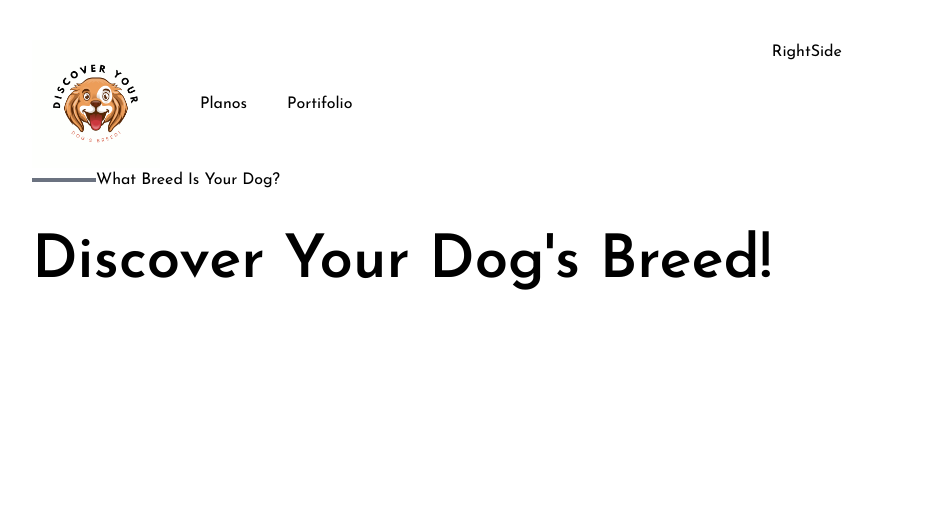
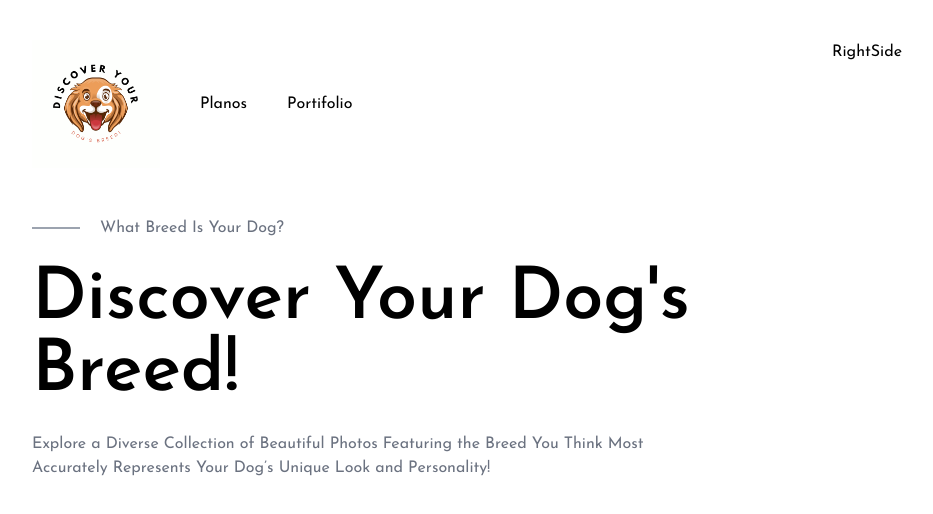
Before and after one commit to PedroPaulo-Git/What-Breed-Is-My-Dog, a Next.js app: page / in a window 1280 px wide. Shown: the top 514 px of the page, without its empty margins (8-941 px from the left). Built offline with nearby package versions, Linux system fonts and the light colour scheme.

Commit message:
creating button and LeftSide almost ready

```diff
--- a/src/app/Page/LeftSide.tsx
+++ b/src/app/Page/LeftSide.tsx
@@ -5,14 +5,16 @@ export const LeftSide = () => {
   return (
     <div>
       <Header/>
-        <div className='flex flex-col gap-10'>
-            <span className='flex items-center'>
-            <span className='h-1  bg-gray-500 w-10 left pr-16'></span>
+        <div className='flex flex-col gap-6 mt-12'>
+            <span className='flex items-center text-gray-500'>
+            <span className='h-[0.1rem]  bg-gray-400 w-10 left pr-12 mr-5'></span>
             <p className=''>What Breed Is Your Dog?</p>
             </span>
-            <h1 className='text-6xl font-semibold'>
+            <h1 className='lg:text-7xl font-semibold lg:max-w-[50rem]'>
             Discover Your Dog's Breed!
             </h1>
+            <p className='text-gray-500 lg:max-w-[40rem]'>Explore a Diverse Collection of Beautiful Photos Featuring the Breed You Think Most Accurately Represents Your Dog’s Unique Look and Personality!</p>
+
         </div>
     </div>
   )
--- /dev/null
+++ b/src/app/components/ButtonSearch.tsx
@@ -0,0 +1,10 @@
+<a
+  className="group relative inline-block text-sm font-medium text-indigo-600 focus:outline-none focus:ring active:text-indigo-500"
+  href="#"
+>
+  <span
+    className="absolute inset-0 translate-x-0.5 translate-y-0.5 bg-indigo-600 transition-transform group-hover:translate-x-0 group-hover:translate-y-0"
+  ></span>
+
+  <span className="relative block border border-current bg-white px-8 py-3"> Download </span>
+</a>
```
